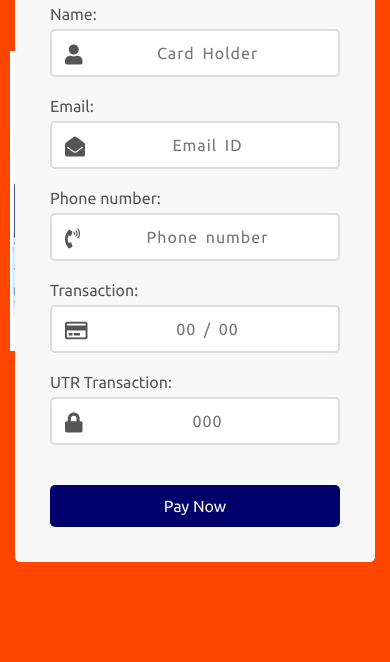
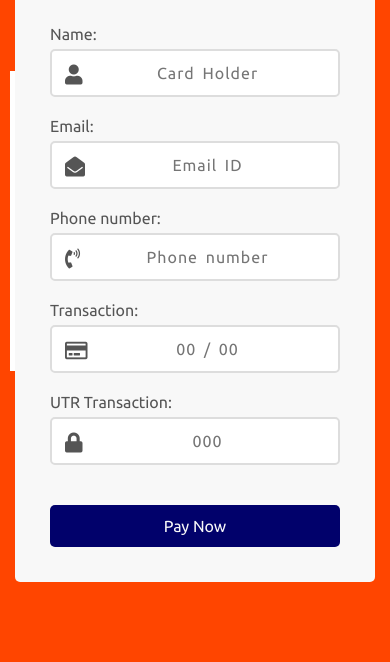
Before and after one commit to tinachelwanii/paymentgateway, a plain HTML site: page index.html in a window 390 px wide. Shown: the part 516-1178 px from the top of the page. Drawn offline with nearby package versions, Linux system fonts and the light colour scheme; a web font is replaced by a local one.

Commit message:
Update styles.css

```diff
--- a/styles.css
+++ b/styles.css
@@ -85,7 +85,6 @@ body{
   cursor: pointer;
 }
 
-
 .payment-logo{
   position: absolute;
   top: -50px;
@@ -137,6 +136,8 @@ img {
   }
 
   img {
-    max-width: 20px;
+    margin-right: 20px; /* Remove the margin */
+    margin-top: 20px; /* Add margin-top to create space */
+    max-width: 80%;
   }
 }
```
